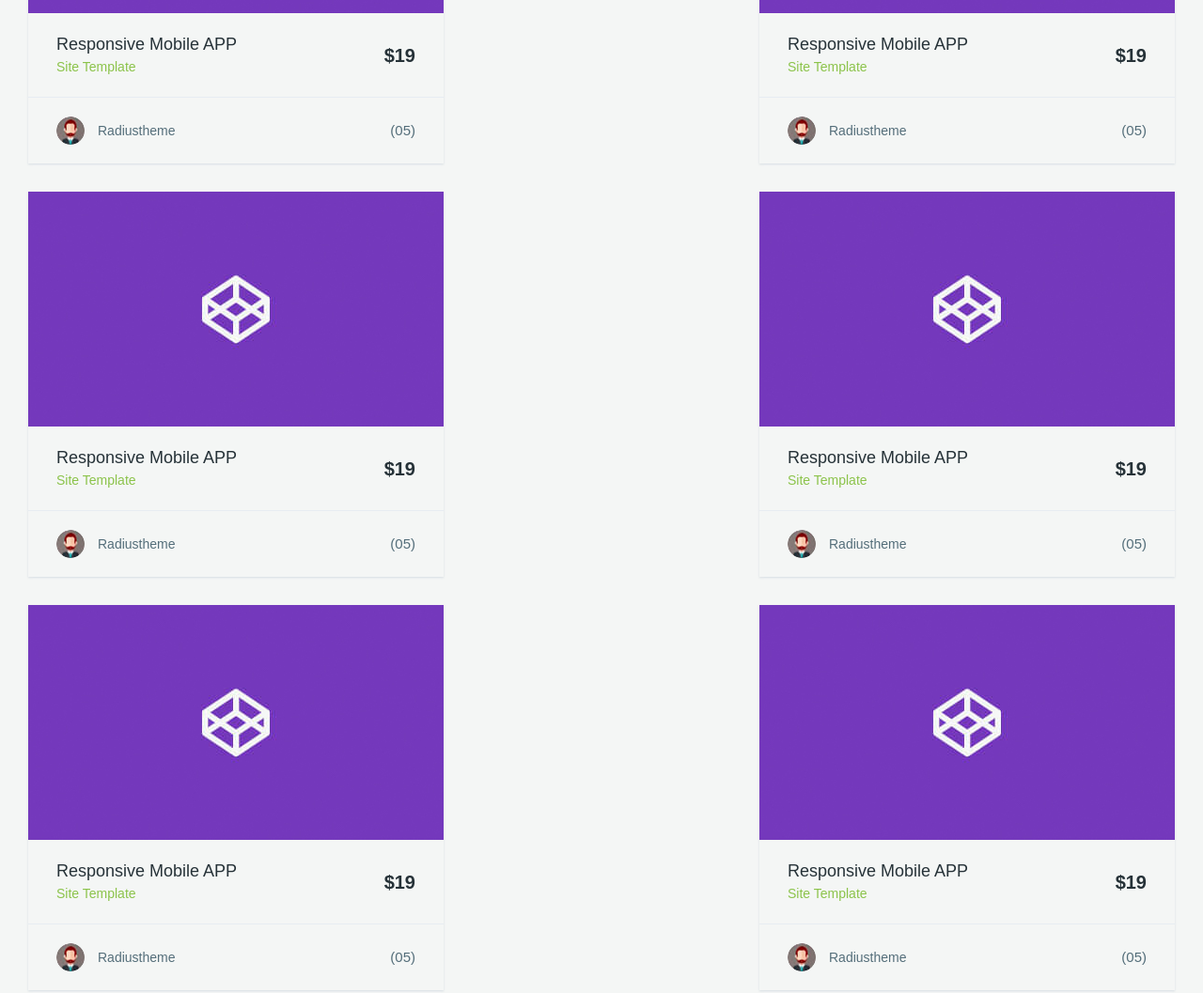
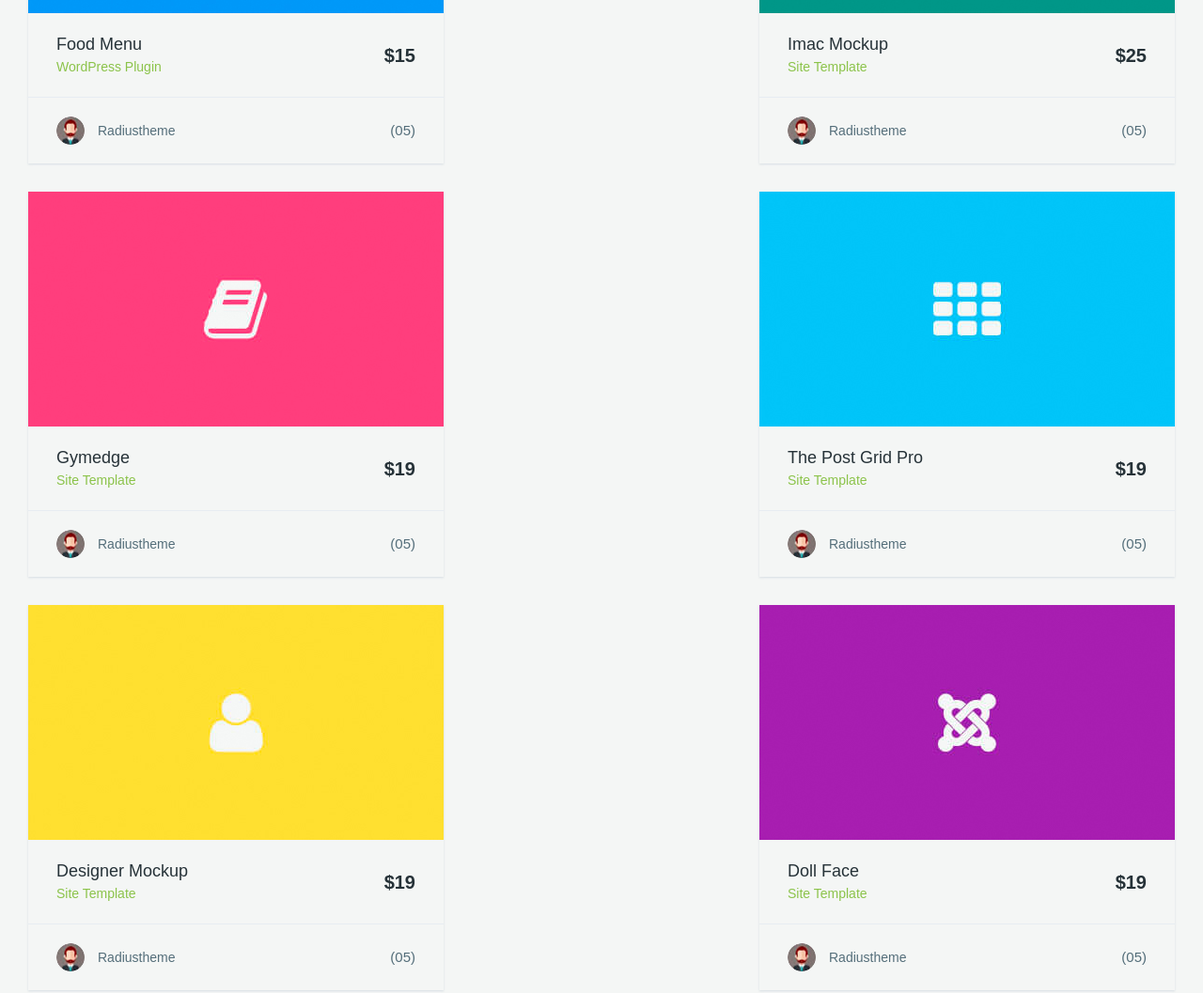
Before and after one commit to Martastartgit/moderno, a website: page app/index.html in a window 1280 px wide. Shown: the part 1660-2717 px from the top of the page at 94% size. Drawn offline with nearby package versions, Linux system fonts and the light colour scheme; files that its build step writes are made by us from their sources.

Commit message:
finish section products

```diff
--- a/app/index.html
+++ b/app/index.html
@@ -135,13 +135,87 @@
               </div>
             </div>
           </div>
-
           <div class="product__item mix category-components" data-order="2">
-            <a class="product__item-img" href="#" style="background-image: url(images/content/product-item.jpg);"></a>
+            <a class="product__item-img" href="#" style="background-image: url(images/content/product-item2.jpg);"></a>
             <div class="product__item-content">
               <div class="product__item-name">
                 <a class="product__item-title" href="#">
-                  Responsive Mobile APP
+                  The Post Grid Pro
+                </a>
+                <a class="product__item-category" href="#">
+                  WordPress Plugin
+                </a>
+              </div>
+              <div class="product__item-price">
+                $20
+              </div>
+            </div>
+            <div class="product__item-info">
+              <a class="product__item-author" href="#">
+                <div class="avatar" style="background-image: url(images/content/user.jpg);"></div>
+                <span>Radiustheme</span>
+              </a>
+              <div class="product__item-star">
+                (05)
+              </div>
+            </div>
+          </div>
+          <div class="product__item mix category-wordpress category-new" data-order="3">
+            <a class="product__item-img" href="#" style="background-image: url(images/content/product-item3.jpg);"></a>
+            <div class="product__item-content">
+              <div class="product__item-name">
+                <a class="product__item-title" href="#">
+                  Food Menu
+                </a>
+                <a class="product__item-category" href="#">
+                  WordPress Plugin
+                </a>
+              </div>
+              <div class="product__item-price">
+                $15
+              </div>
+            </div>
+            <div class="product__item-info">
+              <a class="product__item-author" href="#">
+                <div class="avatar" style="background-image: url(images/content/user.jpg);"></div>
+                <span>Radiustheme</span>
+              </a>
+              <div class="product__item-star">
+                (05)
+              </div>
+            </div>
+          </div>
+          <div class="product__item mix category-psd category-popular" data-order="4">
+            <a class="product__item-img" href="#" style="background-image: url(images/content/product-item4.jpg);"></a>
+            <div class="product__item-content">
+              <div class="product__item-name">
+                <a class="product__item-title" href="#">
+                  Imac Mockup
+                </a>
+                <a class="product__item-category" href="#">
+                  Site Template
+                </a>
+              </div>
+              <div class="product__item-price">
+                $25
+              </div>
+            </div>
+            <div class="product__item-info">
+              <a class="product__item-author" href="#">
+                <div class="avatar" style="background-image: url(images/content/user.jpg);"></div>
+                <span>Radiustheme</span>
+              </a>
+              <div class="product__item-star">
+                (05)
+              </div>
+            </div>
+          </div>
+          <div class="product__item mix category-joomla category-popular" data-order="5">
+            <a class="product__item-img" href="#" style="background-image: url(images/content/product-item5.jpg);"></a>
+            <div class="product__item-content">
+              <div class="product__item-name">
+                <a class="product__item-title" href="#">
+                  Gymedge
                 </a>
                 <a class="product__item-category" href="#">
                   Site Template
@@ -161,13 +235,12 @@
               </div>
             </div>
           </div>
-
-          <div class="product__item mix category-wordpress category-new" data-order="3">
-            <a class="product__item-img" href="#" style="background-image: url(images/content/product-item.jpg);"></a>
+          <div class="product__item mix category-psd category-new " data-order="6">
+            <a class="product__item-img" href="#" style="background-image: url(images/content/product-item6.jpg);"></a>
             <div class="product__item-content">
               <div class="product__item-name">
                 <a class="product__item-title" href="#">
-                  Responsive Mobile APP
+                  The Post Grid Pro
                 </a>
                 <a class="product__item-category" href="#">
                   Site Template
@@ -187,13 +260,12 @@
               </div>
             </div>
           </div>
-
-          <div class="product__item mix category-psd category-popular" data-order="4">
-            <a class="product__item-img" href="#" style="background-image: url(images/content/product-item.jpg);"></a>
+          <div class="product__item mix category-plugins" data-order="7">
+            <a class="product__item-img" href="#" style="background-image: url(images/content/product-item7.jpg);"></a>
             <div class="product__item-content">
               <div class="product__item-name">
                 <a class="product__item-title" href="#">
-                  Responsive Mobile APP
+                  Designer Mockup
                 </a>
                 <a class="product__item-category" href="#">
                   Site Template
@@ -213,91 +285,12 @@
               </div>
             </div>
           </div>
-
-          <div class="product__item mix category-joomla category-popular" data-order="5">
-            <a class="product__item-img" href="#" style="background-image: url(images/content/product-item.jpg);"></a>
+          <div class="product__item mix category-joomla category-new" data-order="8">
+            <a class="product__item-img" href="#" style="background-image: url(images/content/product-item8.jpg);"></a>
             <div class="product__item-content">
               <div class="product__item-name">
                 <a class="product__item-title" href="#">
-                  Responsive Mobile APP
-                </a>
-                <a class="product__item-category" href="#">
-                  Site Template
-                </a>
-              </div>
-              <div class="product__item-price">
-                $19
-              </div>
-            </div>
-            <div class="product__item-info">
-              <a class="product__item-author" href="#">
-                <div class="avatar" style="background-image: url(images/content/user.jpg);"></div>
-                <span>Radiustheme</span>
-              </a>
-              <div class="product__item-star">
-                (05)
-              </div>
-            </div>
-          </div>
-
-          <div class="product__item mix category-psd category-new " data-order="6">
-            <a class="product__item-img" href="#" style="background-image: url(images/content/product-item.jpg);"></a>
-            <div class="product__item-content">
-              <div class="product__item-name">
-                <a class="product__item-title" href="#">
-                  Responsive Mobile APP
-                </a>
-                <a class="product__item-category" href="#">
-                  Site Template
-                </a>
-              </div>
-              <div class="product__item-price">
-                $19
-              </div>
-            </div>
-            <div class="product__item-info">
-              <a class="product__item-author" href="#">
-                <div class="avatar" style="background-image: url(images/content/user.jpg);"></div>
-                <span>Radiustheme</span>
-              </a>
-              <div class="product__item-star">
-                (05)
-              </div>
-            </div>
-          </div>
-
-          <div class="product__item mix category-plugins" data-order="7">
-            <a class="product__item-img" href="#" style="background-image: url(images/content/product-item.jpg);"></a>
-            <div class="product__item-content">
-              <div class="product__item-name">
-                <a class="product__item-title" href="#">
-                  Responsive Mobile APP
-                </a>
-                <a class="product__item-category" href="#">
-                  Site Template
-                </a>
-              </div>
-              <div class="product__item-price">
-                $19
-              </div>
-            </div>
-            <div class="product__item-info">
-              <a class="product__item-author" href="#">
-                <div class="avatar" style="background-image: url(images/content/user.jpg);"></div>
-                <span>Radiustheme</span>
-              </a>
-              <div class="product__item-star">
-                (05)
-              </div>
-            </div>
-          </div>
-
-          <div class="product__item mix category-joomla category-new" data-order="8">
-            <a class="product__item-img" href="#" style="background-image: url(images/content/product-item.jpg);"></a>
-            <div class="product__item-content">
-              <div class="product__item-name">
-                <a class="product__item-title" href="#">
-                  Responsive Mobile APP
+                  Doll Face
                 </a>
                 <a class="product__item-category" href="#">
                   Site Template
@@ -322,9 +315,6 @@
           <button type="button" data-filter=".category-new">All New Items</button>
           <button type="button" data-filter=".category-popular">Popular Items</button>
         </div>
-
-
-
       </div>
     </div>
   </section>
--- a/app/scss/style.scss
+++ b/app/scss/style.scss
@@ -236,6 +236,4 @@
     }
 }
 
-
-
 // end products
--- a/gulpfile.js
+++ b/gulpfile.js
@@ -32,7 +32,8 @@ gulp.task('style', function () {
 gulp.task('script', function(){
     return gulp.src([
         'node_modules/slick-carousel/slick/slick.js',
-        'node_modules/magnific-popup/dist/jquery.magnific-popup.js'
+        'node_modules/magnific-popup/dist/jquery.magnific-popup.js',
+        'node_modules/mixitup/dist/mixitup.js'
     ])
         .pipe(concat('libs.min.js'))
         .pipe(uglify())
--- a/package.json
+++ b/package.json
@@ -19,6 +19,7 @@
     "gulp-sass": "^4.1.0",
     "gulp-uglify": "^3.0.2",
     "magnific-popup": "^1.1.0",
+    "mixitup": "^3.3.1",
     "normalize.css": "^8.0.1",
     "slick-carousel": "^1.8.1"
   }
```
Also changed, not shown: app/images/content/product-item2.jpg (added), app/images/content/product-item3.jpg (added), app/images/content/product-item4.jpg (added), app/images/content/product-item5.jpg (added), app/images/content/product-item6.jpg (added), app/images/content/product-item7.jpg (added), app/images/content/product-item8.jpg (added), 1 other file.
